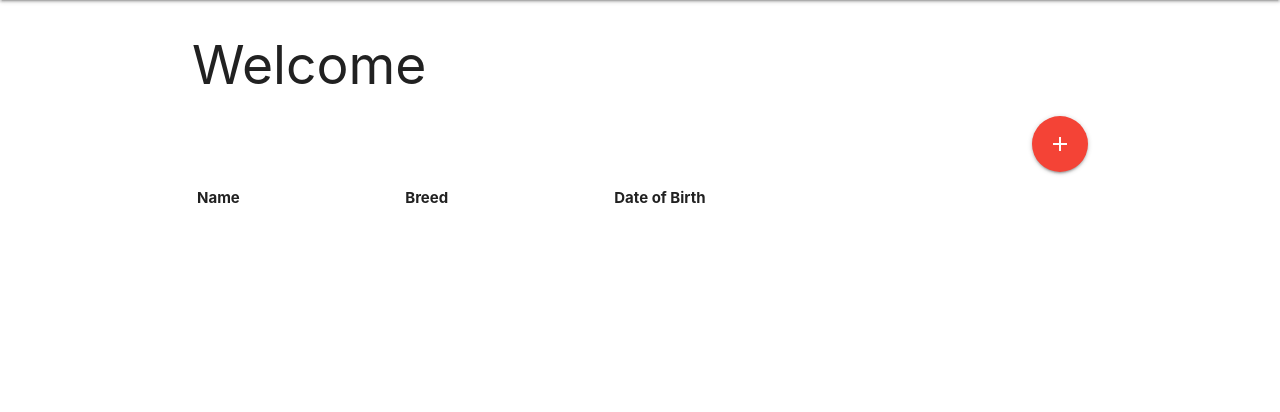
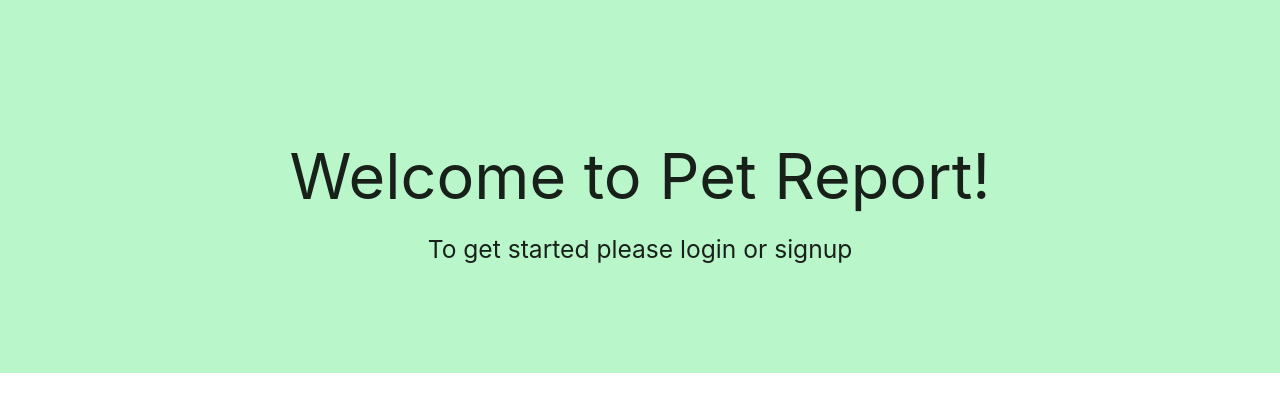
Before and after one commit to beartato327/8210_A3, a Django app: page /pets/ in a window 1280 px wide. Shown: the part 64-476 px from the top of the page. Run offline with Django 3.2, Linux system fonts and the light colour scheme; data that the repository does not hold is empty.

Commit message:
frontend updates and adding and editing pets work

```diff
--- a/petreport/urls.py
+++ b/petreport/urls.py
@@ -18,7 +18,7 @@ from django.urls import path, include
 from django.views.generic.base import TemplateView
 
 urlpatterns = [
-    path('', TemplateView.as_view(template_name='home.html'), name='home'),
+    #path('', TemplateView.as_view(template_name='pet/pet_list.html'), name='pet_list'),
     path('admin/', admin.site.urls),
     path('pets/', include('pets.urls')),
     path('users/', include('users.urls')),
--- a/pets/views.py
+++ b/pets/views.py
@@ -15,15 +15,15 @@ class PetDetailView(DetailView):
 
 class PetUpdateView(UpdateView):
     model = Pet
-    form_class = PetForm
+    fields = ('pet_name', 'pet_type', 'pet_age','pet_breed')
     template_name = 'pet/pet_edit.html'
 
 class PetCreateView(CreateView):
     model = Pet
     template_name = 'pet/pet_new.html'
-    fields = ('pet_name','pet_type','pet_breed','pet_age')
-    login_url='login'
+    fields = ('pet_name', 'pet_type', 'pet_age','pet_breed')
+    login_url = 'login'
 
-    def form_valid(self,form):
+    def form_valid(self, form):
         form.instance.owner = self.request.user
         return super().form_valid(form)
--- a/requirements.txt
+++ b/requirements.txt
@@ -1,6 +1,7 @@
 asgiref==3.2.10
 astroid==2.4.2
 cffi==1.14.3
+crispy-forms-materialize==0.2
 cryptography==3.2.1
 dj-database-url==0.5.0
 Django==3.1.2
--- /dev/null
+++ b/static/petreport/index.js
@@ -0,0 +1,3 @@
+$(document).ready(function(){
+    $('.datepicker').datepicker();
+  });
--- a/templates/base.html
+++ b/templates/base.html
@@ -13,7 +13,7 @@
     <div>
         <nav class="green">
             <div class="nav-wrapper container">
-            <a href="{% url 'home' %}" class="brand-logo">Pet Report</a>
+            <a href="{% url 'pet_list' %}" class="brand-logo">Pet Report</a>
             <ul id="nav-mobile" class="right hide-on-med-and-down">
             {% if user.is_authenticated %}
                 <li><a href="{% url 'logout' %}">Logout</a></li>
@@ -32,7 +32,7 @@
     {% block content %}
     {% endblock content %}
     <!-- Compiled and minified JavaScript -->
-    <script src="{% static 'index.js' %}"></script>
+    <!-- <script src="{% static 'petreport/index.js' %}"></script> -->
     <script src="https://cdnjs.cloudflare.com/ajax/libs/materialize/1.0.0/js/materialize.min.js"></script>
     <script src="https://ajax.googleapis.com/ajax/libs/jquery/3.5.1/jquery.min.js"></script>
   </body>
--- a/templates/pet/pet_list.html
+++ b/templates/pet/pet_list.html
@@ -2,15 +2,15 @@
 
 {% block title %} Pet List {% endblock %}
 {% block content %}
+{% if user.is_authenticated %}
 <div class="container">
     <h2>Welcome {{user.first_name}}</h2>
-    <div style="float: right;"><a class="btn-floating btn-large waves-effect waves-light red" href="{% url 'pet_new' %}"><i class="material-icons">add</i></a></div>
+    <div style="float: right;"><a class="btn-floating btn-large waves-effect waves-light green accent-3" href="{% url 'pet_new' %}"><i class="material-icons">add</i></a></div>
     <table class="striped">
         <thead>
             <th>Name</th>
             <th>Breed</th>
-            <th>Date of Birth</th>
-            <th></th>
+            <th>Age</th>
             <th></th>
         </thead>
         <tbody>
@@ -19,11 +19,16 @@
                 <td>{{pet.pet_name}}</td>
                 <td>{{pet.pet_breed}}</td>
                 <td>{{pet.pet_age}}</td>
-                <td><a class="btn green" href="{% url 'pet_edit' pet.pk %}">Edit Pet</a></td>
-                <td><a class="btn green" href="{% url 'pet_detail' pet.pk %}">View Reports</a></td>
+                <td><a class="btn green" href="{% url 'pet_edit' pet.pk %}">Edit Pet</a> | <a class="btn green" href="{% url 'pet_detail' pet.pk %}">View Reports</a></td>
             </tr>
             {% endfor %}
         </tbody>
     </table>
+{% else %}
+<div class="container-fluid green accent-1 " style="text-align: center; padding: 100px;">
+    <h1>Welcome to Pet Report!</h1>
+    <h5>To get started please login or signup</h5>
+</div>
+{% endif %}
 </div>
 {% endblock  %}
--- a/templates/registration/login.html
+++ b/templates/registration/login.html
@@ -3,10 +3,14 @@
 {% block title %}Log In{% endblock title %}
 
 {% block content %}
+<div class="container">
     <h2>Log In</h2>
     <form method="post">
         {% csrf_token %}
         {{ form.as_p }}
         <button class="btn btn-success ml-2" type="submit">Log In</button>
     </form>
+</div>
+
+
 {% endblock content %}
```
Also changed, not shown: petreport/settings.py (+5 -2 lines), pets/forms.py (+5 -10 lines), pets/models.py (+3 -15 lines), templates/pet/pet_new.html (added, +14 -0 lines), templates/signup.html (+10 -6 lines), pets/migrations/0001_initial.py. Lines whose indentation alone changed are shown as unchanged.
